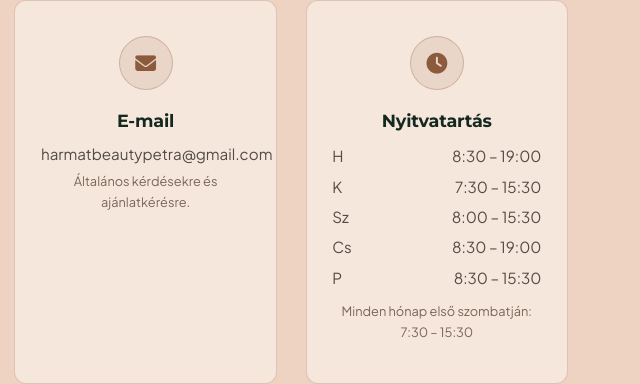
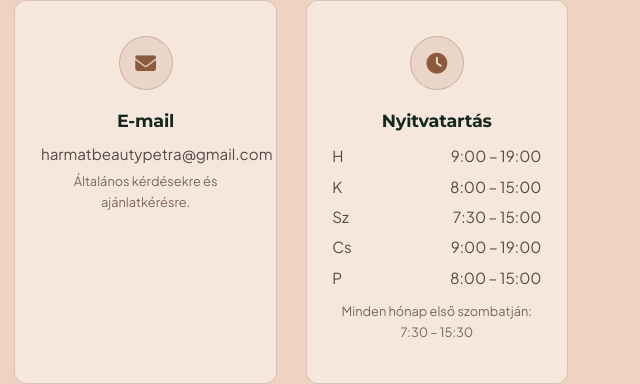
Before and after one commit to porszaszpetra-svg/harmat, a plain HTML site: page index.html in a window 1280 px wide. Shown: the part 4088-4472 px from the top of the page, 640-1280 px from the left. Drawn offline with nearby package versions, Linux system fonts and the light colour scheme.

Commit message:
Update index.html nyitvatartás

```diff
--- a/index.html
+++ b/index.html
@@ -209,11 +209,11 @@
 <div class="contact-icon"><i class="fa-solid fa-clock"></i></div>
 <h3 data-i18n="contact_hours_title">Nyitvatartás</h3>
 <p style="line-height:2; margin:0;">
-    <span style="display:flex; justify-content:space-between; gap:1rem;"><span data-i18n="contact_hours_mon">H</span><span>8:30 – 19:00</span></span>
-    <span style="display:flex; justify-content:space-between; gap:1rem;"><span data-i18n="contact_hours_tue">K</span><span>7:30 – 15:30</span></span>
-    <span style="display:flex; justify-content:space-between; gap:1rem;"><span data-i18n="contact_hours_wed">Sz</span><span>8:00 – 15:30</span></span>
-    <span style="display:flex; justify-content:space-between; gap:1rem;"><span data-i18n="contact_hours_thu">Cs</span><span>8:30 – 19:00</span></span>
-    <span style="display:flex; justify-content:space-between; gap:1rem;"><span data-i18n="contact_hours_fri">P</span><span>8:30 – 15:30</span></span>
+    <span style="display:flex; justify-content:space-between; gap:1rem;"><span data-i18n="contact_hours_mon">H</span><span>9:00 – 19:00</span></span>
+    <span style="display:flex; justify-content:space-between; gap:1rem;"><span data-i18n="contact_hours_tue">K</span><span>8:00 – 15:00</span></span>
+    <span style="display:flex; justify-content:space-between; gap:1rem;"><span data-i18n="contact_hours_wed">Sz</span><span>7:30 – 15:00</span></span>
+    <span style="display:flex; justify-content:space-between; gap:1rem;"><span data-i18n="contact_hours_thu">Cs</span><span>9:00 – 19:00</span></span>
+    <span style="display:flex; justify-content:space-between; gap:1rem;"><span data-i18n="contact_hours_fri">P</span><span>8:00 – 15:00</span></span>
 </p>
 <p class="contact-sub" style="margin-top:0.5rem;" data-i18n="contact_hours_sub">Minden hónap első szombatján: 7:30 – 15:30</p>
 </div>
```
